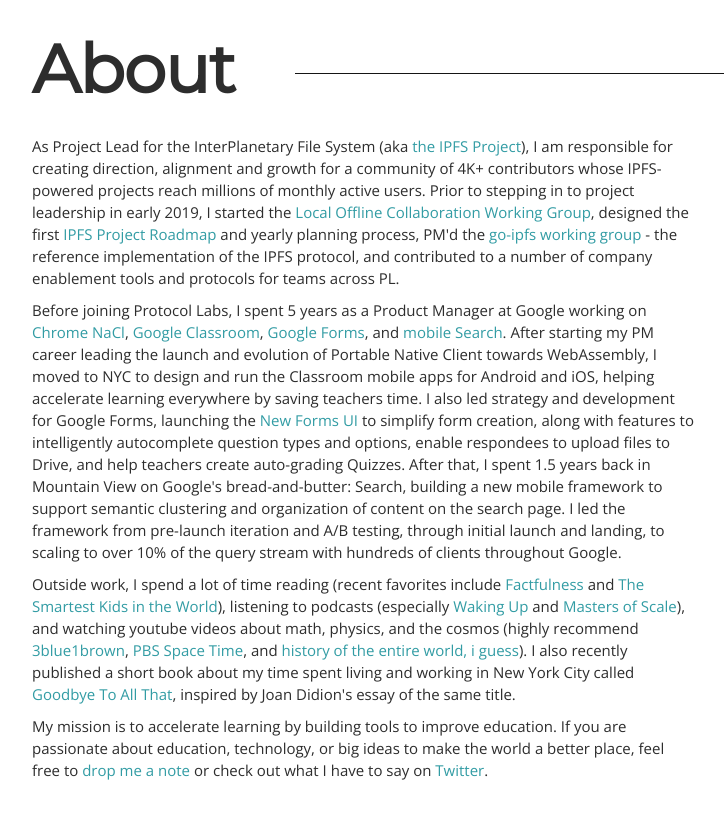
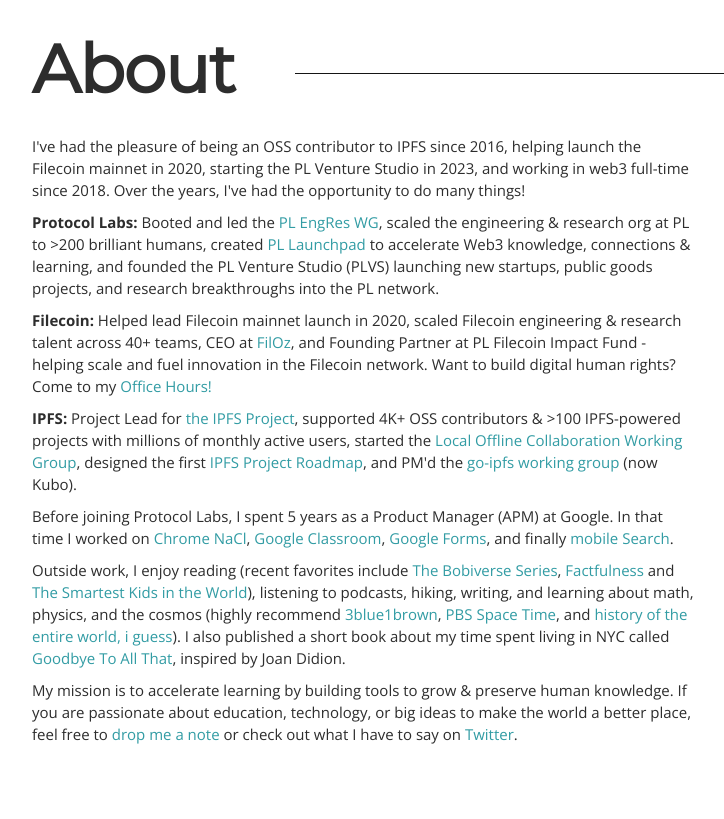
Before and after one commit to momack2/personal-website, a plain HTML site: page version2/index.html in a window 1280 px wide. Shown: the part 1220-2039 px from the top of the page, without its empty margins (96-820 px from the left). Drawn offline with nearby package versions, Linux system fonts and the light colour scheme; a script that the page names is missing.

Commit message:
Update index.html

```diff
--- a/version2/index.html
+++ b/version2/index.html
@@ -47,13 +47,19 @@
 
 <div class="row-fluid desc">
 <div class="span8">
-<p> As Project Lead for the InterPlanetary File System (aka <a href="https://ipfs.io">the IPFS Project</a>), I am responsible for creating direction, alignment and growth for a community of 4K+ contributors whose IPFS-powered projects reach millions of monthly active users. Prior to stepping in to project leadership in early 2019, I started the <a href="https://github.com/ipfs/local-offline-collab/">Local Offline Collaboration Working Group</a>, designed the first <a href="https://github.com/ipfs/roadmap">IPFS Project Roadmap</a> and yearly&nbsp;planning process, PM'd the <a href="https://github.com/ipfs/go-ipfs">go-ipfs working group</a> - the reference implementation of the IPFS protocol, and contributed to a number of company enablement tools and protocols&nbsp;for teams across PL.</p>
+<p>I've had the pleasure of being an OSS contributor to IPFS since 2016, helping launch the Filecoin mainnet in 2020, starting the PL Venture Studio in 2023, and working in web3 full-time since 2018. Over the years, I've had the opportunity to do many things!</p>
 
-<p> Before joining Protocol Labs, I spent 5 years as a Product Manager at Google working on <a href="https://developer.chrome.com/native-client">Chrome NaCl</a>,&nbsp;<a href="https://edu.google.com/k-12-solutions/classroom/?modal_active=none">Google Classroom</a>,&nbsp;<a href="https://www.google.com/forms/about/">Google Forms</a>, and <a href="https://mashable.com/2017/09/08/google-mobile-search-tabs/">mobile Search</a>. After starting my PM career leading the launch and evolution of Portable Native Client towards WebAssembly, I moved to NYC to design and run the Classroom mobile apps for Android and iOS, helping accelerate learning everywhere by saving teachers time. I also led strategy and development for Google Forms, launching the <a href="http://forms.google.com">New Forms UI</a> to simplify form creation, along with features to intelligently autocomplete question types and options, enable respondees to upload files to Drive, and help teachers create auto-grading Quizzes. After that, I spent 1.5 years back in Mountain View on Google&#39;s bread-and-butter: Search, building a new mobile framework to support semantic clustering and organization of content on the search page. I led the framework from pre-launch iteration and A/B testing, through&nbsp;initial launch and landing, to scaling to over 10% of the query stream with hundreds of clients throughout Google.</p>
+<p><strong>Protocol Labs: </strong>Booted and led the <a href="https://www.youtube.com/playlist?list=PLhuBigpl7lqsGQOua6FH7DzKp7-XokOG0">PL EngRes WG</a>, scaled the engineering & research org at PL to >200 brilliant humans, created <a href="https://pl-launchpad.io/">PL Launchpad</a> to accelerate Web3 knowledge, connections & learning, and founded the PL Venture Studio (PLVS) launching new startups, public goods projects, and research breakthroughs into the PL network.</p>
 
-<p>Outside work, I spend a lot of time reading (recent favorites include <a href="https://www.amazon.com/Factfulness-Reasons-Wrong-Things-Better/dp/147363749X/ref=tmm_pap_swatch_0">Factfulness</a> and <a href="https://www.amazon.com/Smartest-Kids-World-They-That/dp/145165443X">The Smartest Kids in the World</a>), listening to podcasts (especially <a href="https://samharris.org/podcast/">Waking Up</a> and <a href="https://mastersofscale.com/">Masters of Scale</a>), and watching youtube videos about math, physics, and the cosmos (highly recommend <a href="https://www.youtube.com/channel/UCYO_jab_esuFRV4b17AJtAw">3blue1brown</a>, <a href="https://www.youtube.com/channel/UC7_gcs09iThXybpVgjHZ_7g">PBS Space Time</a>, and <a href="https://www.youtube.com/watch?v=xuCn8ux2gbs">history of the entire world, i guess</a>). I also recently published a short book about my time spent living and working in New York City called <a href="https://books.google.com/books/about/Goodbye_to_All_That.html?id=QdNEDwAAQBAJ">Goodbye To All That</a>, inspired by Joan Didion&#39;s essay of the same title.</p>
+<p><strong>Filecoin: </strong>Helped lead Filecoin mainnet launch in 2020, scaled Filecoin engineering & research talent across 40+ teams, CEO at <a href="https://filoz.org">FilOz</a>, and Founding Partner at PL Filecoin Impact Fund - helping scale and fuel innovation in the Filecoin network. Want to build digital human rights? Come to my <a href="https://tinyurl.com/momack2-oh">Office Hours!</a></p>
 
-<p>My mission is to accelerate learning by building tools to&nbsp;improve education. If you are passionate about education, technology, or big ideas to make the world a better place, feel free to <a href="https://www.linkedin.com/in/mollymackinlay/">drop me a note</a> or check out what I have to say on <a href="https://twitter.com/momack28?lang=en">Twitter</a>.</p>
+<p><strong>IPFS: </strong>Project Lead for <a href="https://ipfs.io">the IPFS Project</a>, supported 4K+ OSS contributors & >100 IPFS-powered projects with millions of monthly active users, started the <a href="https://github.com/ipfs/local-offline-collab/">Local Offline Collaboration Working Group</a>, designed the first <a href="https://github.com/ipfs/roadmap">IPFS Project Roadmap</a>, and PM'd the <a href="https://github.com/ipfs/go-ipfs">go-ipfs working group</a> (now Kubo).
+
+<p>Before joining Protocol Labs, I spent 5 years as a Product Manager (APM) at Google. In that time I worked on <a href="https://developer.chrome.com/native-client">Chrome NaCl</a>,&nbsp;<a href="https://edu.google.com/k-12-solutions/classroom/?modal_active=none">Google Classroom</a>,&nbsp;<a href="https://www.google.com/forms/about/">Google Forms</a>, and finally <a href="https://mashable.com/2017/09/08/google-mobile-search-tabs/">mobile Search</a>.</p>
+
+<p>Outside work, I enjoy reading (recent favorites include <a href="https://www.goodreads.com/series/192752-bobiverse">The Bobiverse Series</a>, <a href="https://www.amazon.com/Factfulness-Reasons-Wrong-Things-Better/dp/147363749X/ref=tmm_pap_swatch_0">Factfulness</a> and <a href="https://www.amazon.com/Smartest-Kids-World-They-That/dp/145165443X">The Smartest Kids in the World</a>), listening to podcasts, hiking, writing, and learning about math, physics, and the cosmos (highly recommend <a href="https://www.youtube.com/channel/UCYO_jab_esuFRV4b17AJtAw">3blue1brown</a>, <a href="https://www.youtube.com/channel/UC7_gcs09iThXybpVgjHZ_7g">PBS Space Time</a>, and <a href="https://www.youtube.com/watch?v=xuCn8ux2gbs">history of the entire world, i guess</a>). I also published a short book about my time spent living in NYC called <a href="https://books.google.com/books/about/Goodbye_to_All_That.html?id=QdNEDwAAQBAJ">Goodbye To All That</a>, inspired by Joan Didion.</p>
+
+<p>My mission is to accelerate learning by building tools to grow & preserve human knowledge. If you are passionate about education, technology, or big ideas to make the world a better place, feel free to <a href="https://www.linkedin.com/in/mollymackinlay/">drop me a note</a> or check out what I have to say on <a href="https://twitter.com/momack28?lang=en">Twitter</a>.</p>
 </div>
 </div>
 </div>
```
